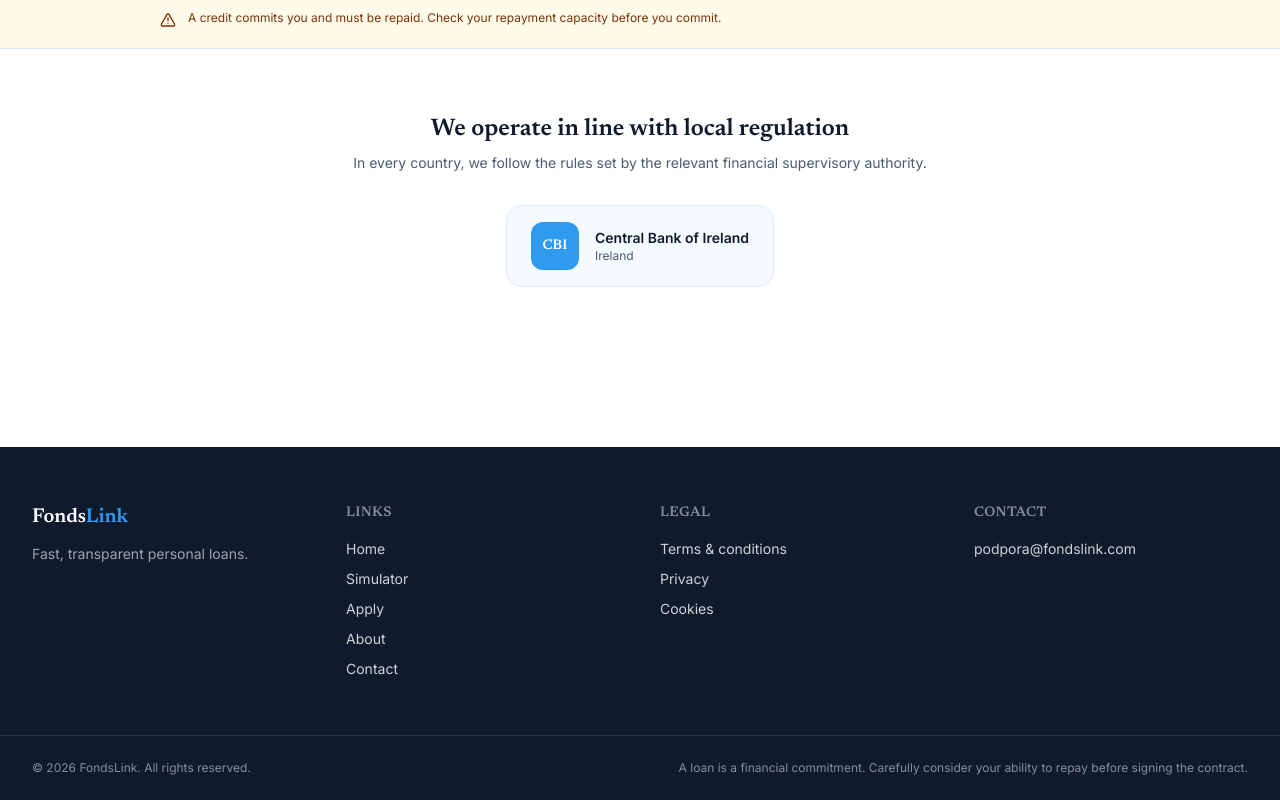
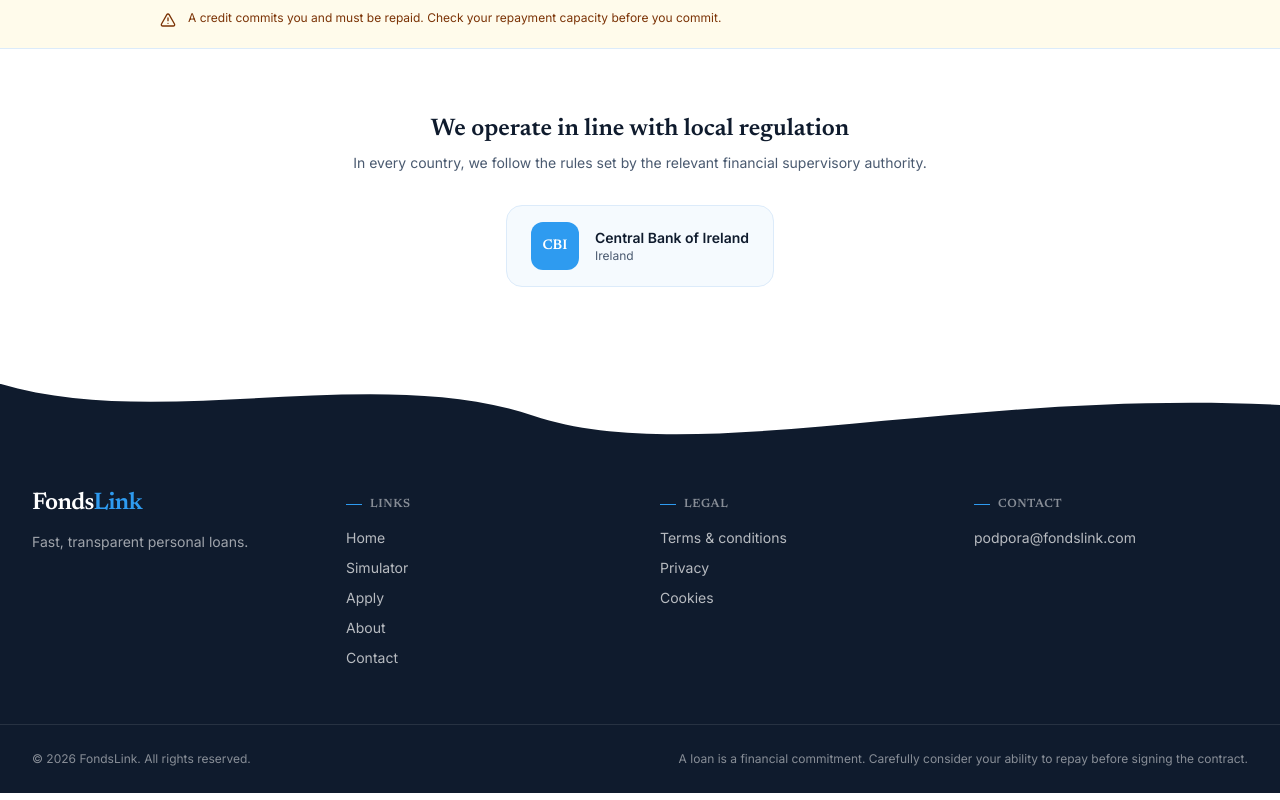
Before and after one commit to lfdweb123-sys/hiterkredit, a Next.js app: page /en in a window 1280 px wide. Shown: the part 5085-5885 px from the top of the page. Built offline with nearby package versions, Linux system fonts and the light colour scheme.

Commit message:
Update Footer.tsx

```diff
--- a/app/[locale]/components/Footer.tsx
+++ b/app/[locale]/components/Footer.tsx
@@ -7,10 +7,22 @@
   const year = new Date().getFullYear();
 
   return (
-    <footer className="bg-[var(--color-ink)] text-white mt-24">
-      <div className="mx-auto max-w-7xl px-5 md:px-8 py-14 grid grid-cols-1 md:grid-cols-4 gap-10">
+    <footer className="relative bg-[var(--color-ink)] text-white mt-24">
+      {/* Séparateur fluide / vague en haut du footer */}
+      <div className="absolute top-0 left-0 right-0 -translate-y-[99%] overflow-hidden leading-none pointer-events-none">
+        <svg
+          viewBox="0 0 1200 120"
+          preserveAspectRatio="none"
+          className="relative block w-full h-12 md:h-16 text-[var(--color-ink)] fill-current"
+        >
+          <path d="M0,0 C150,90 350,-40 500,60 C650,160 900,10 1200,40 L1200,120 L0,120 Z"></path>
+        </svg>
+      </div>
+
+      <div className="mx-auto max-w-7xl px-5 md:px-8 pt-10 pb-14 grid grid-cols-1 md:grid-cols-4 gap-10">
+        {/* Marque & Description */}
         <div>
-          <span className="font-display font-bold text-xl">
+          <span className="font-display font-bold text-2xl tracking-tight">
             Fonds<span className="text-[var(--color-sky)]">Link</span>
           </span>
           <p className="mt-3 text-sm text-white/60 leading-relaxed max-w-xs">
@@ -18,48 +30,96 @@
           </p>
         </div>
 
+        {/* Navigation rapide */}
         <div>
-          <h3 className="font-display font-semibold text-sm uppercase tracking-wide text-white/50 mb-4">
+          <div className="inline-flex items-center gap-2 mb-4">
+            <span className="h-px w-4 bg-[var(--color-sky)]"></span>
+            <h3 className="font-display font-semibold text-xs uppercase tracking-wider text-white/50">
               {t('linksTitle')}
             </h3>
-          <ul className="space-y-2.5 text-sm text-white/80">
-            <li><Link href="/" className="hover:text-white transition-colors">{nav('home')}</Link></li>
-            <li><Link href="/simulator" className="hover:text-white transition-colors">{nav('simulate')}</Link></li>
-            <li><Link href="/apply" className="hover:text-white transition-colors">{nav('apply')}</Link></li>
-            <li><Link href="/about" className="hover:text-white transition-colors">{nav('about')}</Link></li>
-            <li><Link href="/contact" className="hover:text-white transition-colors">{nav('contact')}</Link></li>
+          </div>
+          <ul className="space-y-2.5 text-sm">
+            <li>
+              <Link href="/" className="text-white/70 hover:text-white hover:translate-x-1 inline-block transition-all duration-200">
+                {nav('home')}
+              </Link>
+            </li>
+            <li>
+              <Link href="/simulator" className="text-white/70 hover:text-white hover:translate-x-1 inline-block transition-all duration-200">
+                {nav('simulate')}
+              </Link>
+            </li>
+            <li>
+              <Link href="/apply" className="text-white/70 hover:text-white hover:translate-x-1 inline-block transition-all duration-200">
+                {nav('apply')}
+              </Link>
+            </li>
+            <li>
+              <Link href="/about" className="text-white/70 hover:text-white hover:translate-x-1 inline-block transition-all duration-200">
+                {nav('about')}
+              </Link>
+            </li>
+            <li>
+              <Link href="/contact" className="text-white/70 hover:text-white hover:translate-x-1 inline-block transition-all duration-200">
+                {nav('contact')}
+              </Link>
+            </li>
           </ul>
         </div>
 
+        {/* Informations légales */}
         <div>
-          <h3 className="font-display font-semibold text-sm uppercase tracking-wide text-white/50 mb-4">
+          <div className="inline-flex items-center gap-2 mb-4">
+            <span className="h-px w-4 bg-[var(--color-sky)]"></span>
+            <h3 className="font-display font-semibold text-xs uppercase tracking-wider text-white/50">
               {t('legalTitle')}
             </h3>
-          <ul className="space-y-2.5 text-sm text-white/80">
-            <li><Link href="/legal/terms" className="hover:text-white transition-colors">{t('terms')}</Link></li>
-            <li><Link href="/legal/privacy" className="hover:text-white transition-colors">{t('privacy')}</Link></li>
-            <li><Link href="/legal/cookies" className="hover:text-white transition-colors">{t('cookies')}</Link></li>
+          </div>
+          <ul className="space-y-2.5 text-sm">
+            <li>
+              <Link href="/legal/terms" className="text-white/70 hover:text-white hover:translate-x-1 inline-block transition-all duration-200">
+                {t('terms')}
+              </Link>
+            </li>
+            <li>
+              <Link href="/legal/privacy" className="text-white/70 hover:text-white hover:translate-x-1 inline-block transition-all duration-200">
+                {t('privacy')}
+              </Link>
+            </li>
+            <li>
+              <Link href="/legal/cookies" className="text-white/70 hover:text-white hover:translate-x-1 inline-block transition-all duration-200">
+                {t('cookies')}
+              </Link>
+            </li>
           </ul>
         </div>
 
+        {/* Contact */}
         <div>
-          <h3 className="font-display font-semibold text-sm uppercase tracking-wide text-white/50 mb-4">
+          <div className="inline-flex items-center gap-2 mb-4">
+            <span className="h-px w-4 bg-[var(--color-sky)]"></span>
+            <h3 className="font-display font-semibold text-xs uppercase tracking-wider text-white/50">
               {t('contactTitle')}
             </h3>
-          <ul className="space-y-2.5 text-sm text-white/80">
+          </div>
+          <ul className="space-y-2.5 text-sm">
             <li>
-              <a href="mailto:podpora@fondslink.com" className="hover:text-white transition-colors">
-                podpora@fondslink.com
+              <a
+                href="mailto:podpora@fondslink.com"
+                className="text-white/70 hover:text-[var(--color-sky)] transition-colors inline-flex items-center gap-2"
+              >
+                <span>podpora@fondslink.com</span>
               </a>
             </li>
           </ul>
         </div>
       </div>
 
+      {/* Bas de page / Mentions */}
       <div className="border-t border-white/10">
-        <div className="mx-auto max-w-7xl px-5 md:px-8 py-6 flex flex-col md:flex-row gap-3 md:items-center md:justify-between text-xs text-white/50">
+        <div className="mx-auto max-w-7xl px-5 md:px-8 py-6 flex flex-col md:flex-row gap-4 md:items-center md:justify-between text-xs text-white/50">
           <p>© {year} FondsLink. {t('rights')}</p>
-          <p className="max-w-xl">{t('riskNote')}</p>
+          <p className="max-w-xl leading-relaxed">{t('riskNote')}</p>
         </div>
       </div>
     </footer>
```
Lines whose indentation alone changed are shown as unchanged.
